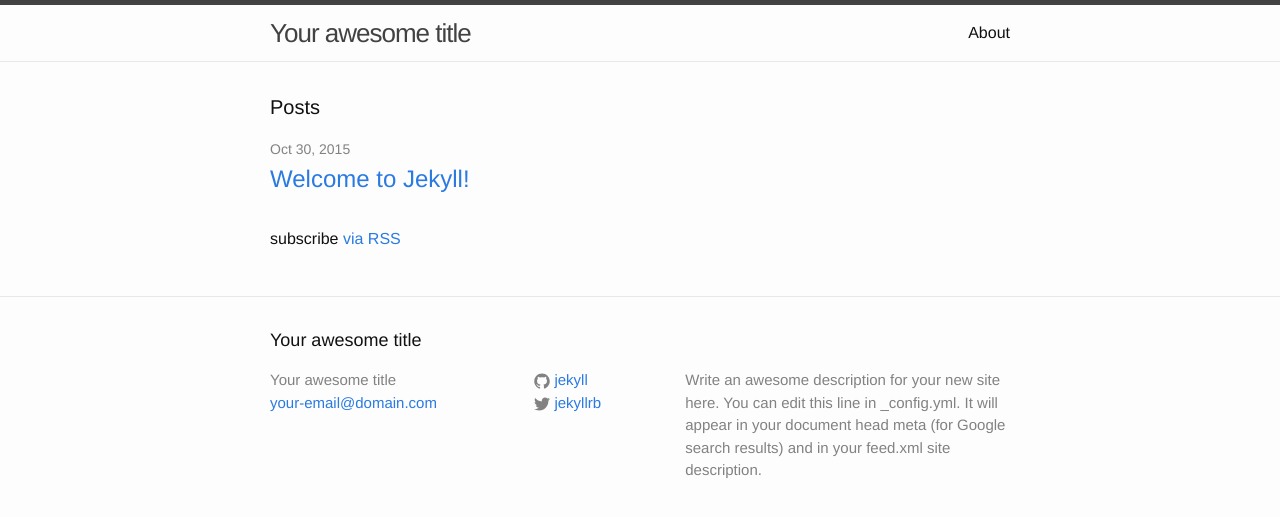
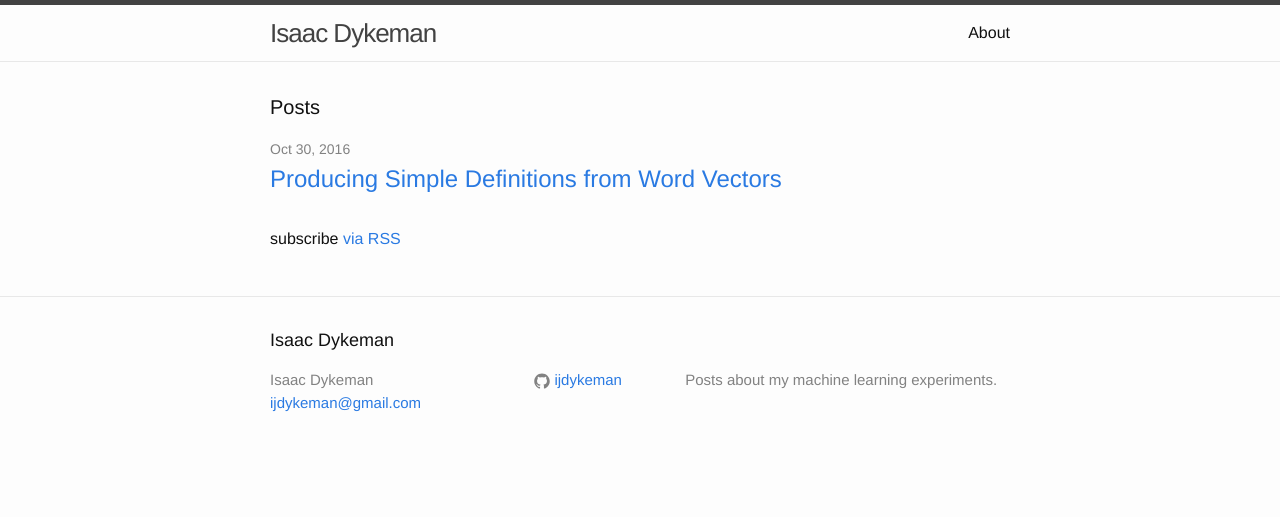
Before and after one commit to IJDykeman/ijdykeman.github.io, a Jekyll site: the page built from index.html, in a window 1280 px wide. Shown: the top 517 px of the page. Built offline with Jekyll 4.4.1, drawn with Linux system fonts in a browser that asks for light colours.

Commit message:
site basically set up - first post draft in

```diff
--- a/_config.yml
+++ b/_config.yml
@@ -6,16 +6,14 @@
 # 'jekyll serve'. If you change this file, please restart the server process.
 
 # Site settings
-title: Your awesome title
-email: your-email@domain.com
+title: Isaac Dykeman
+email: ijdykeman@gmail.com
 description: > # this means to ignore newlines until "baseurl:"
-  Write an awesome description for your new site here. You can edit this
-  line in _config.yml. It will appear in your document head meta (for
-  Google search results) and in your feed.xml site description.
+  Posts about my machine learning experiments.
 baseurl: "" # the subpath of your site, e.g. /blog
-url: "http://yourdomain.com" # the base hostname & protocol for your site
-twitter_username: jekyllrb
-github_username:  jekyll
+url: "http://ijdykeman.github.io" # the base hostname & protocol for your site
+# twitter_username: jekyllrb
+github_username:  ijdykeman
 
 # Build settings
 markdown: kramdown
--- a/_posts/2wordDefs.markdown
+++ b/_posts/2016-10-29-simple_definitions.markdown
@@ -1,3 +1,9 @@
+---
+layout: post
+title:  "Producing Simple Definitions from Word Vectors"
+date:   2016-10-29 22:25:30 -0500
+categories: ml
+---
 #Producing Simple Definitions from Word Vectors
 
 
```
Also changed, not shown: _posts/2015-10-29-welcome-to-jekyll.markdown (deleted, +0 -25 lines).
